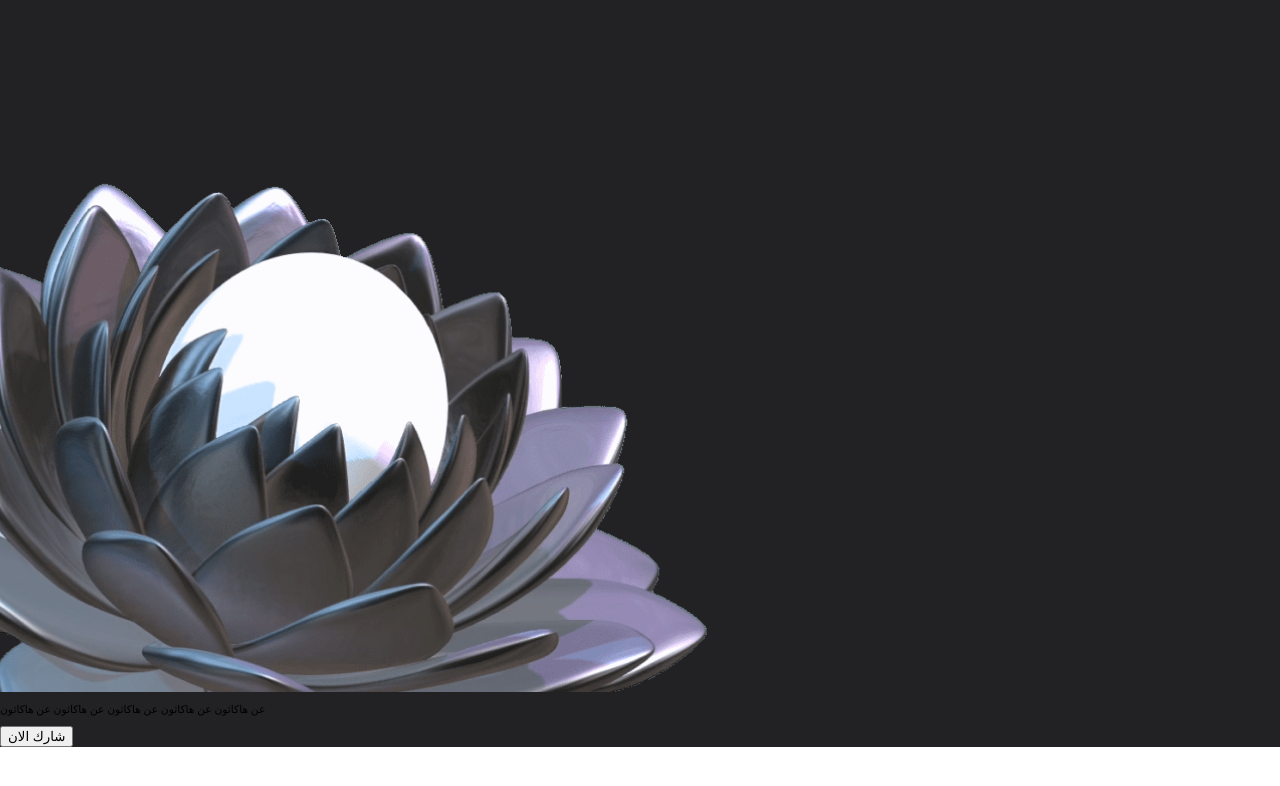
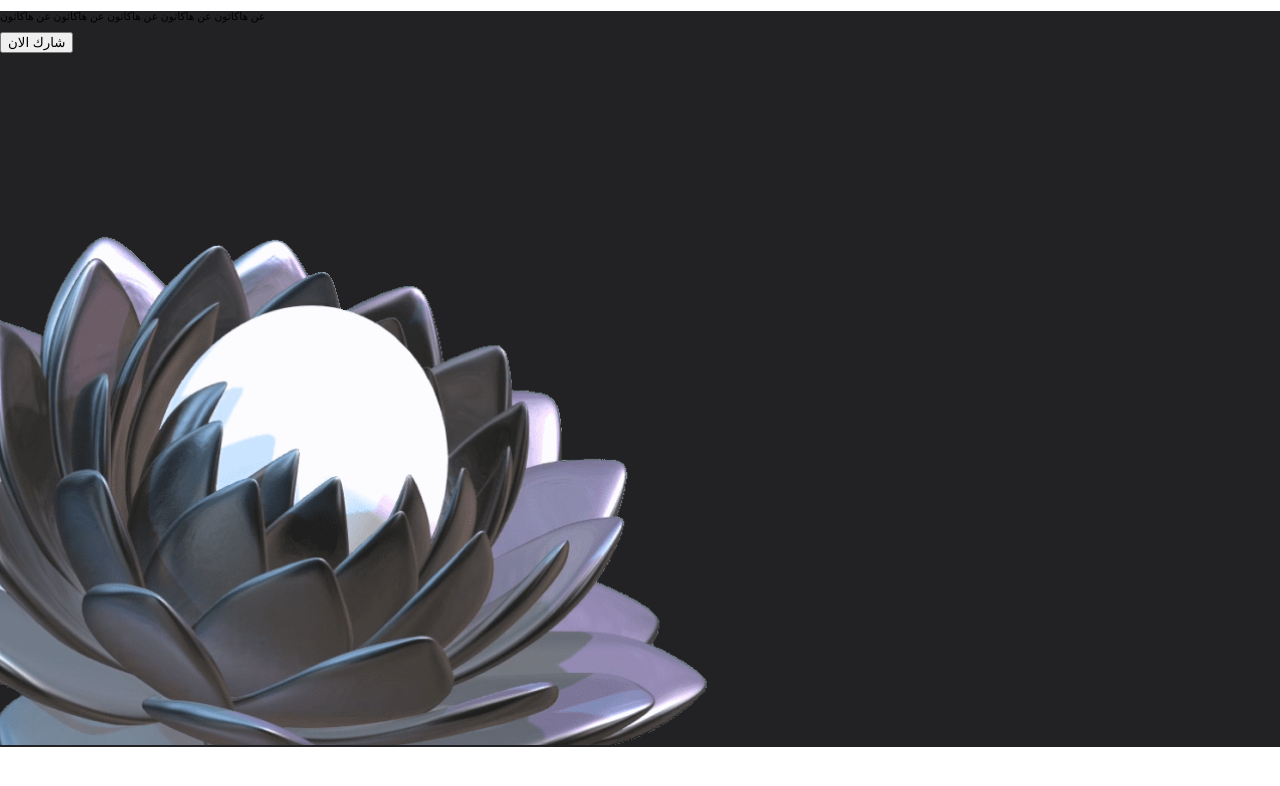
Before and after one commit to AOU-Hackathon-AI-Team/landingpage-aou-ai, a website: page shared/components/hero.html in a window 1280 px wide. Drawn offline with Linux system fonts and the light colour scheme.

Commit message:
update: hero banner

```diff
--- a/shared/components/hero.html
+++ b/shared/components/hero.html
@@ -9,8 +9,8 @@
     <link rel="stylesheet" href="../style/fonts.css">
     <style lang="windi">
         #heroBannar {
-            @apply  grid min-h-[832px] h-100vh  justify-between;
-            grid-template-columns: 60% 35%;
+            @apply  grid min-h-[832px] h-100vh  justify-between relative z-0;
+            grid-template-columns:38%  60% ;
 
             @screen md {
                 @apply flex flex-col-reverse;
@@ -44,11 +44,6 @@
 </head>
 <body>
     <section id="heroBannar" class="bg-bg-1">
-        <picture>
-            <img src="../image/hero.png">
-        </picture>
-
-
         <div class="main_text">
             <p>
                 عن هاكاثون عن هاكاثون عن هاكاثون
@@ -58,6 +53,12 @@
                 شارك الان
             </button>
         </div>
+        <picture>
+            <img src="../image/hero.png">
+        </picture>
+
+
+
     </section>
 </body>
 </html>
```
Also changed, not shown: shared/js/heroBanner.js (+3 -7 lines).
